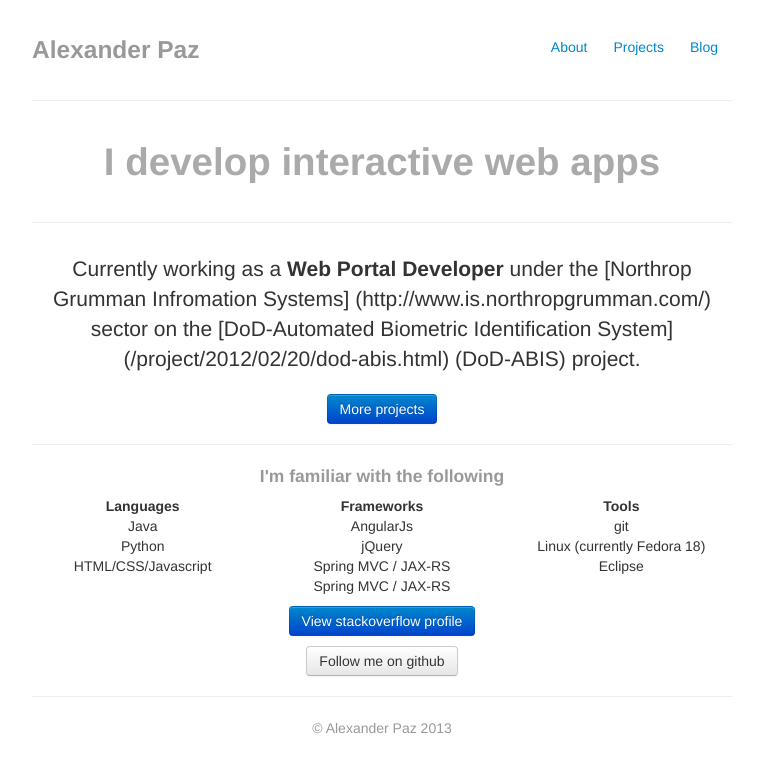
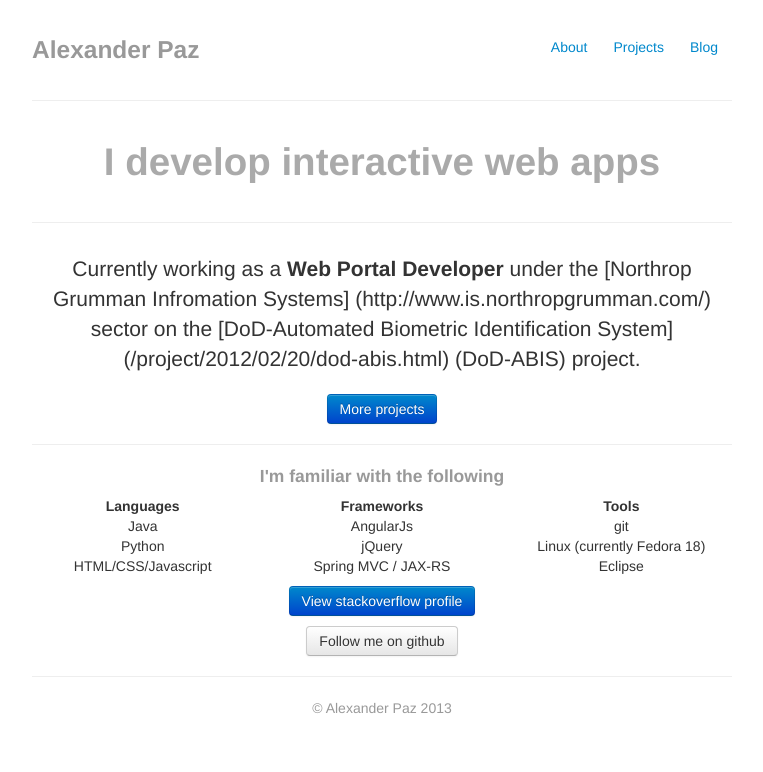
Before and after one commit to alexjpaz/alexjpaz.github.com, a Jekyll site: the page built from index.html, in a window 1280 px wide. Shown: the top 772 px of the page, without its empty margins (258-1021 px from the left). Built offline with Jekyll 4.4.1, drawn with Linux system fonts in a browser that asks for light colours.

Commit message:
Removed extra line

```diff
--- a/_posts/about/2013-02-15-09-things-i-love.html
+++ b/_posts/about/2013-02-15-09-things-i-love.html
@@ -16,7 +16,6 @@ somevar: awesome
 			<li>AngularJs</li>
 			<li>jQuery</li>
 			<li>Spring MVC / JAX-RS</li>
-			<li>Spring MVC / JAX-RS</li>
 		</ul>
 		<ul class='unstyled span4  text-center'>
 			<li><strong>Tools</strong></li>
```
